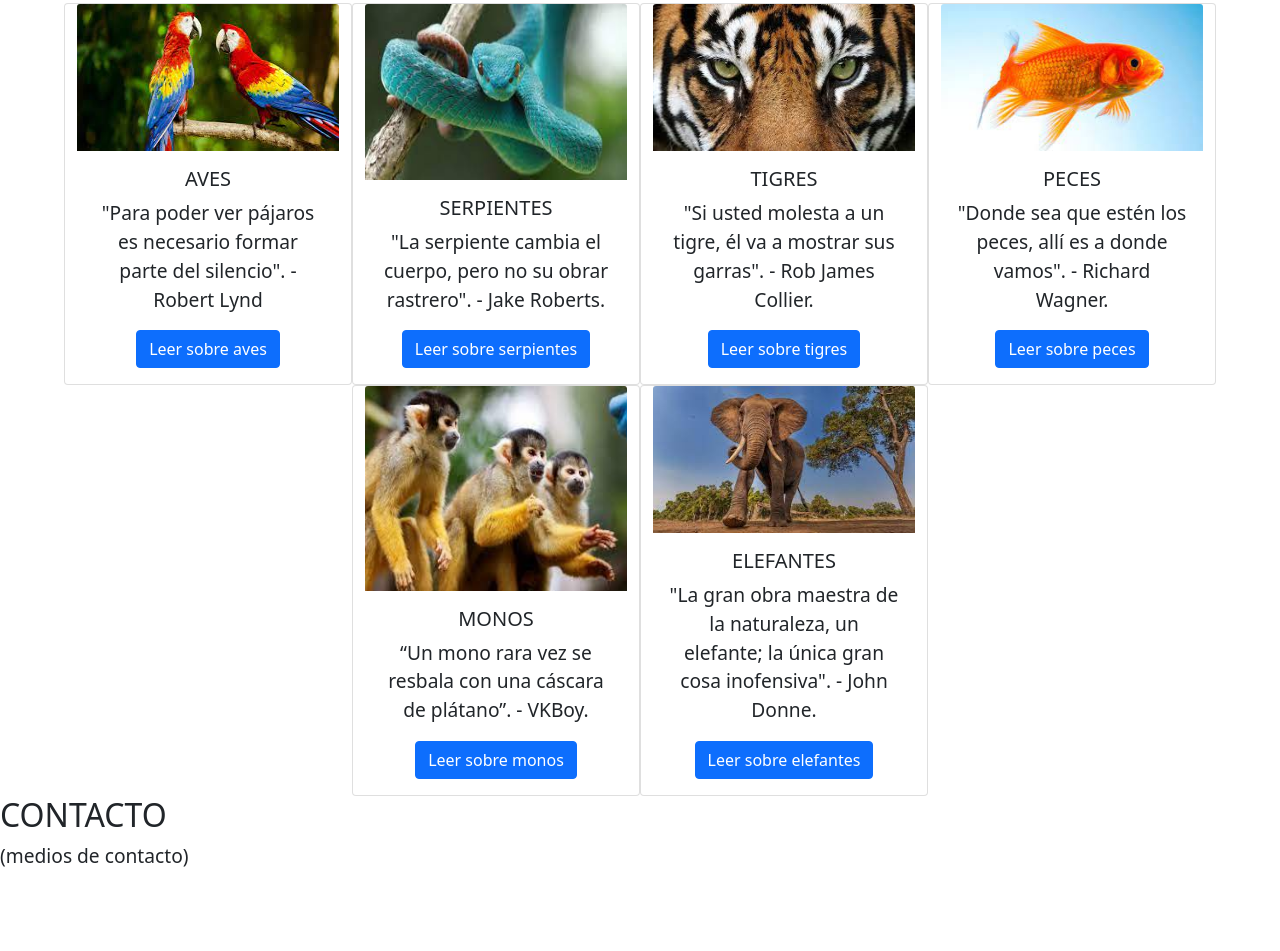
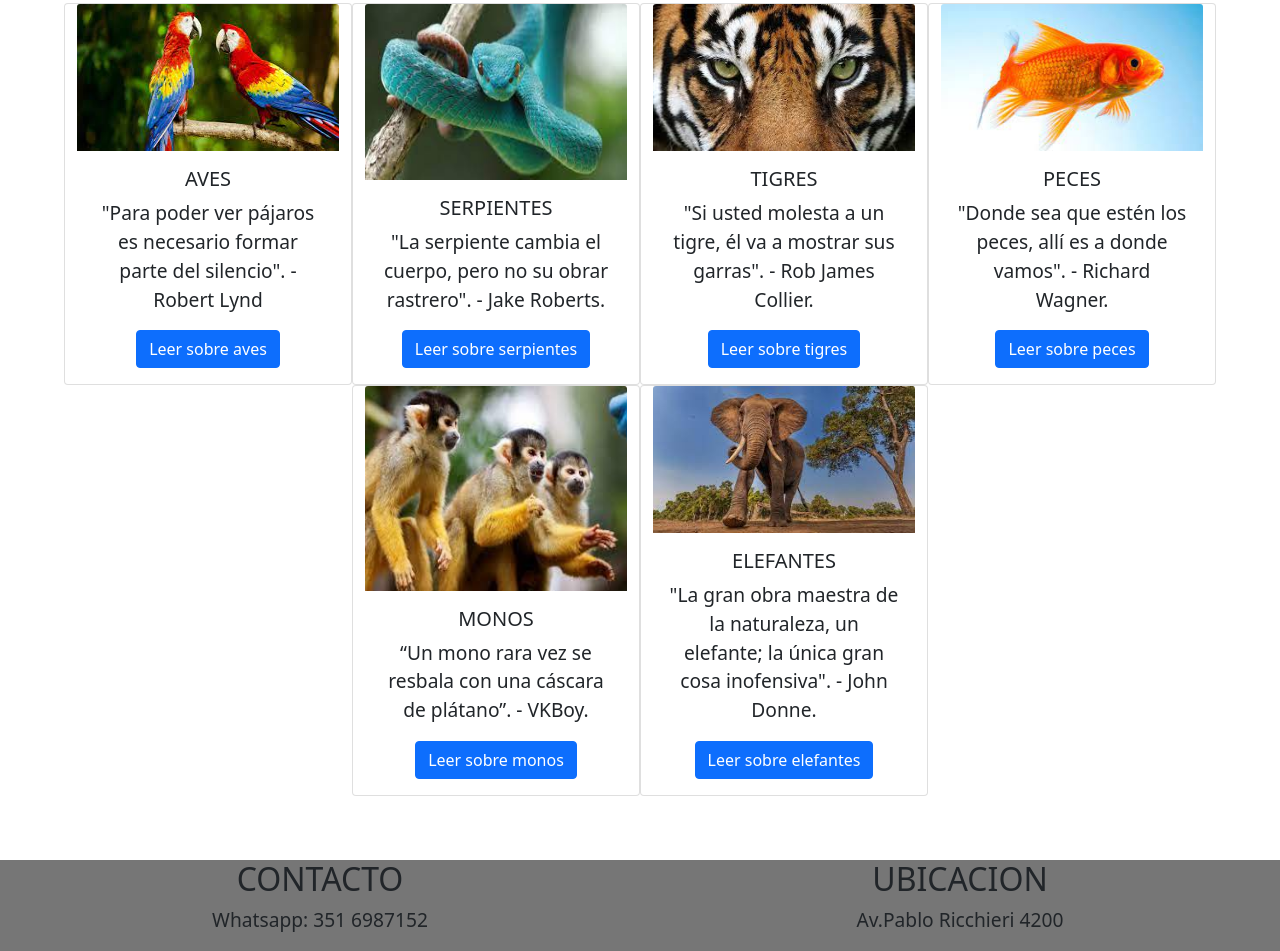
Before and after one commit to ezequieleandi/desafiosPIL, a website: page index.html in a window 1280 px wide. Shown: the part 707-1658 px from the top of the page. Before the commit the page ends 1594 px from the top, so only its background shows below. Drawn offline with nearby package versions, Linux system fonts and the light colour scheme.

Commit message:
seccion footer

```diff
--- a/css/estilos.css
+++ b/css/estilos.css
@@ -57,3 +57,7 @@ header{
     width: 100%;
     height: 100%;
 }
+.footer{
+    background-color: rgb(118, 118, 118);
+    margin-top: 5%;
+}
--- a/index.html
+++ b/index.html
@@ -107,11 +107,19 @@
             </div>
         </div>
     </section>
-    <footer>
-        <div>
-            <h2 id="contacto">CONTACTO</h2>
-            <p>(medios de contacto)</p>
-        </div>
+    <footer class="footer">
+        <section class="container-fluid">
+            <div class="row">
+                <div class="col-6 text-center">
+                    <h2 id="contacto">CONTACTO</h2>
+                    <p>Whatsapp: 351 6987152</p>
+                </div>
+                <div class="col-6 text-center">
+                    <h2 id="ubicacion">UBICACION</h2>
+                    <p>Av.Pablo Ricchieri 4200 </p>
+                </div>
+            </div>
+        </section>
     </footer>
 </body>
 
```
